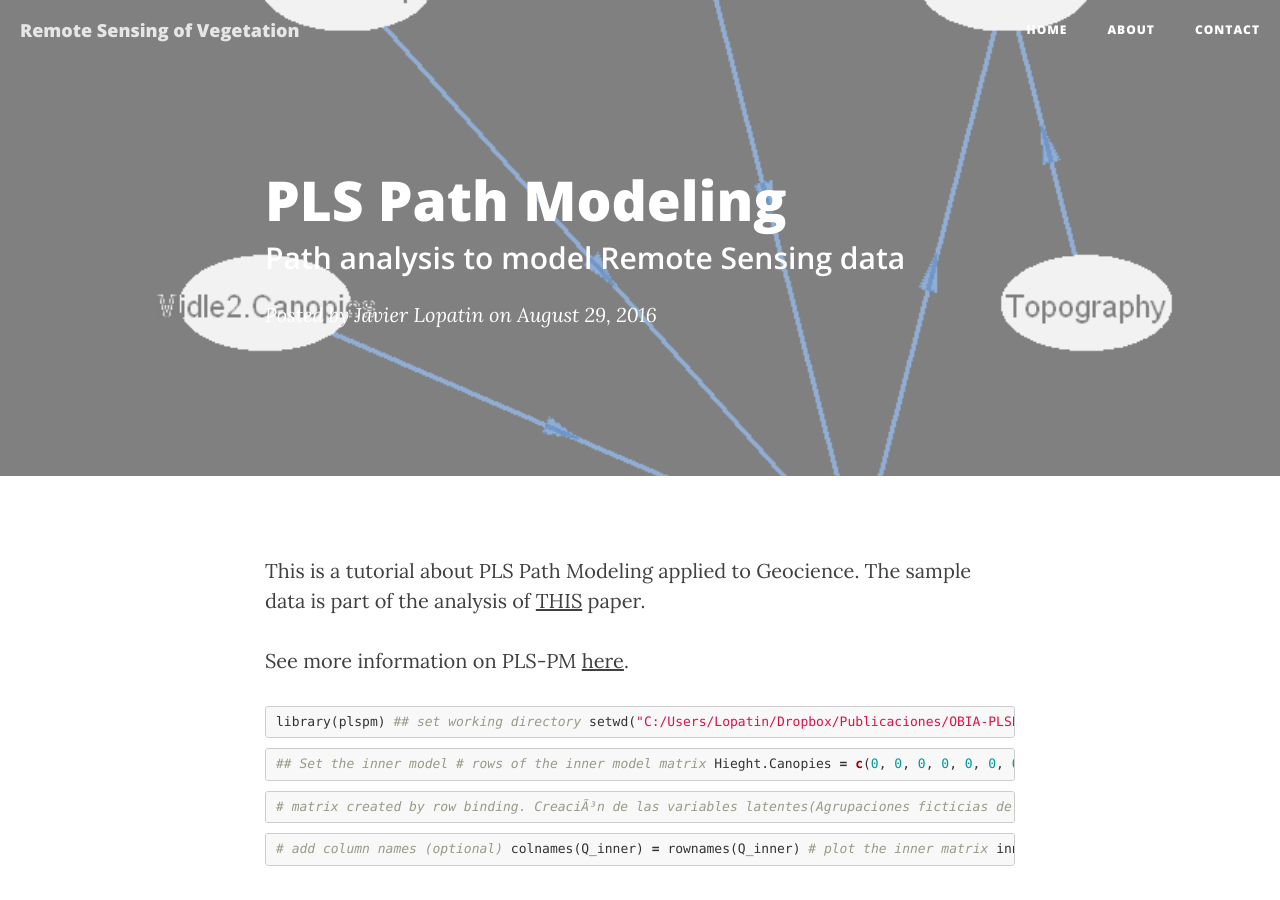
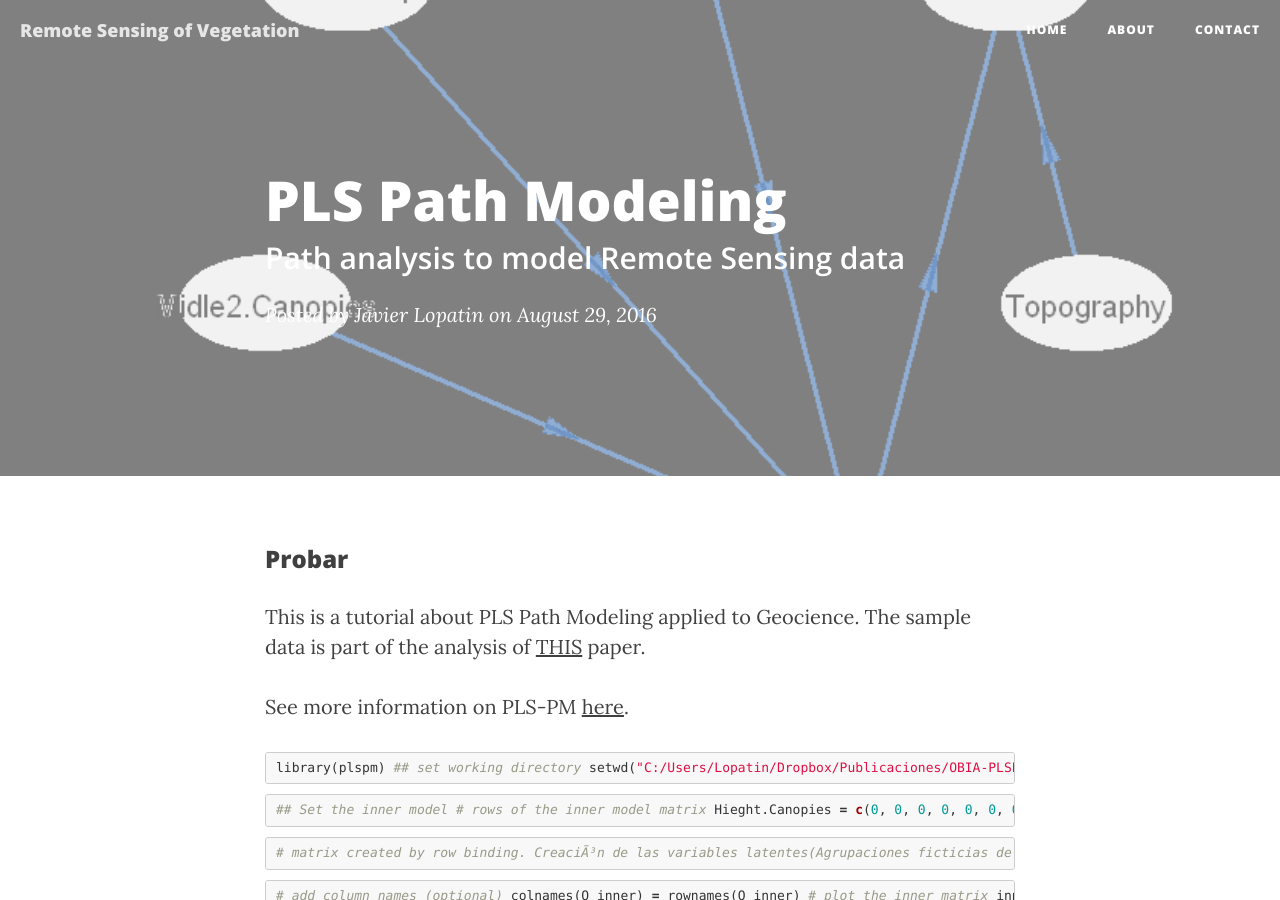
Before and after one commit to Remote-Sensing-of-Vegetation/Remote-Sensing-of-Vegetation.github.io, a Jekyll site: the page built from _posts/2016-08-29-PLS-Path-Modelling-Tutorial.markdown, in a window 1280 px wide and 900 px high. Built offline with Jekyll 4.4.1, drawn with Linux system fonts in a browser that asks for light colours; nearby versions of some CDN libraries.

Commit message:
Update 2016-08-29-PLS-Path-Modelling-Tutorial.markdown

```diff
--- a/_posts/2016-08-29-PLS-Path-Modelling-Tutorial.markdown
+++ b/_posts/2016-08-29-PLS-Path-Modelling-Tutorial.markdown
@@ -7,6 +7,7 @@ author:     "Javier Lopatin"
 header-img: "img/PLS-Path-Modelling-Tutorial-Figures/output_4_0.png"
 ---
 
+### Probar
 
 <p>This is a tutorial about PLS Path Modeling applied to Geocience. The sample data is part of the analysis of <a href="http://ieeexplore.ieee.org/stamp/stamp.jsp?arnumber=6990570">THIS</a> paper.</p>
 <p>See more information on PLS-PM <a href="http://gastonsanchez.com/PLS_Path_Modeling_with_R.pdf">here</a>.</p>
```
